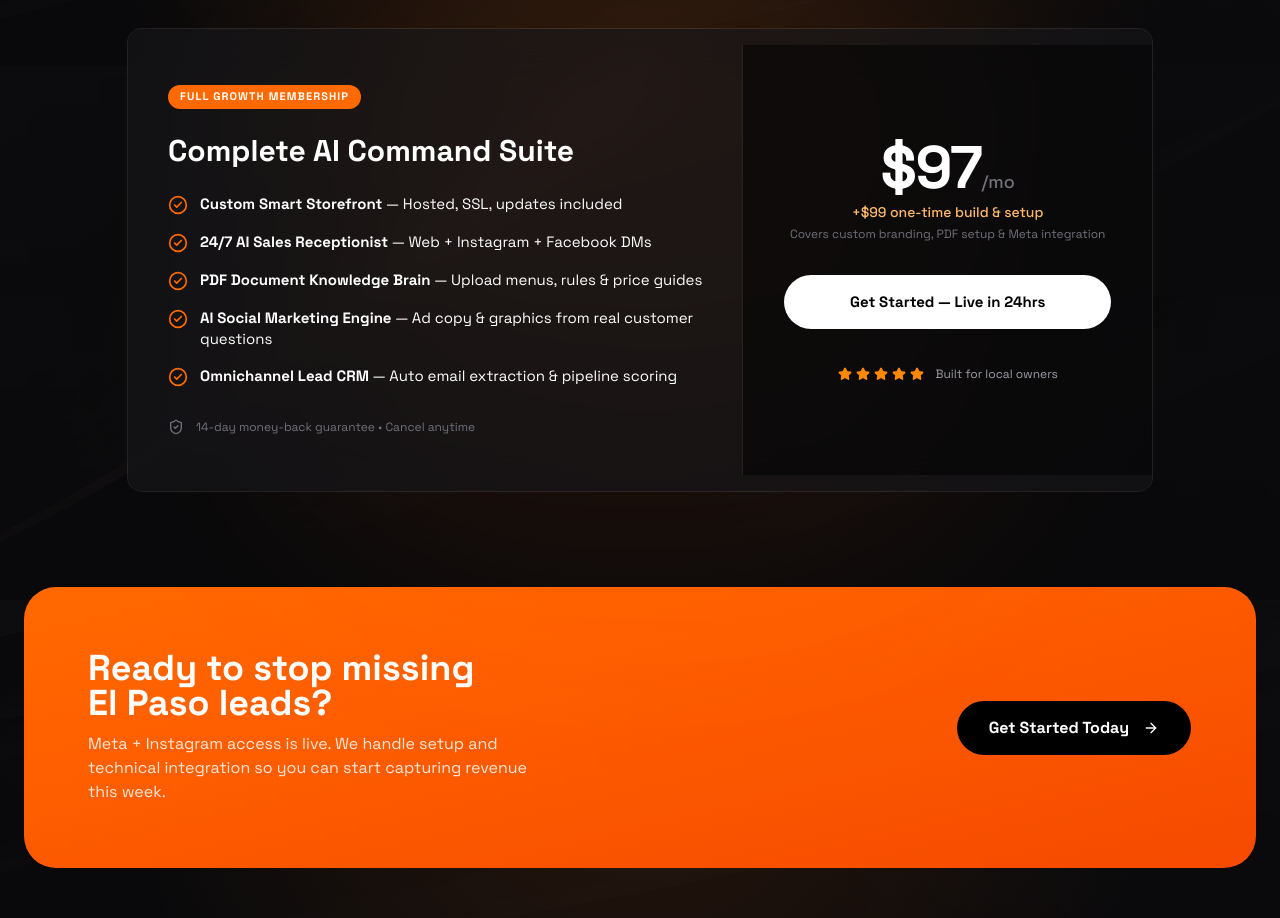
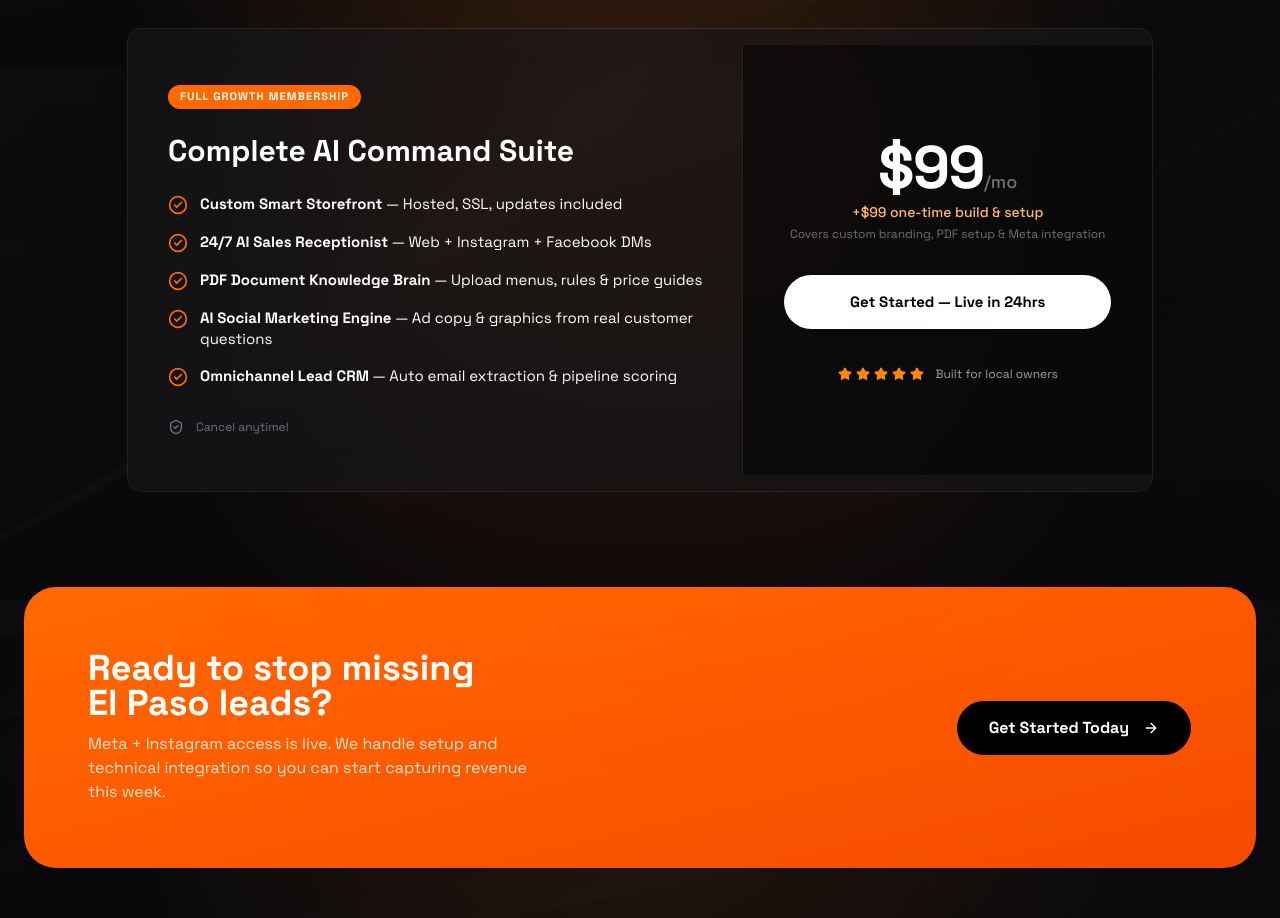
Before and after one commit to wesdavis/Suncity-Connect, a Next.js app: page / in a window 1280 px wide. Shown: the part 4200-5118 px from the top of the page. Built offline with nearby package versions, Linux system fonts and the light colour scheme.

Commit message:
changed monthly price from 97 to 99

```diff
--- a/src/app/page.js
+++ b/src/app/page.js
@@ -551,13 +551,13 @@ export default function SplashPage() {
                   </li>
                 </ul>
                 <div className="mt-8 flex items-center gap-3 text-xs text-zinc-500">
-                  <ShieldCheck className="w-4 h-4" /> 14-day money-back guarantee • Cancel anytime
+                  <ShieldCheck className="w-4 h-4" /> Cancel anytime!
                 </div>
               </CardContent>
 
               <div className="bg-black/50 p-8 md:p-10 flex flex-col justify-center border-t md:border-t-0 md:border-l border-white/10 text-center">
                 <div className="mb-1">
-                  <span className="text-6xl font-black text-white tracking-tight">$97</span>
+                  <span className="text-6xl font-black text-white tracking-tight">$99</span>
                   <span className="text-lg text-zinc-500 font-medium">/mo</span>
                 </div>
                 <div className="text-sm text-orange-300 font-medium mb-1">+$99 one-time build & setup</div>
```
